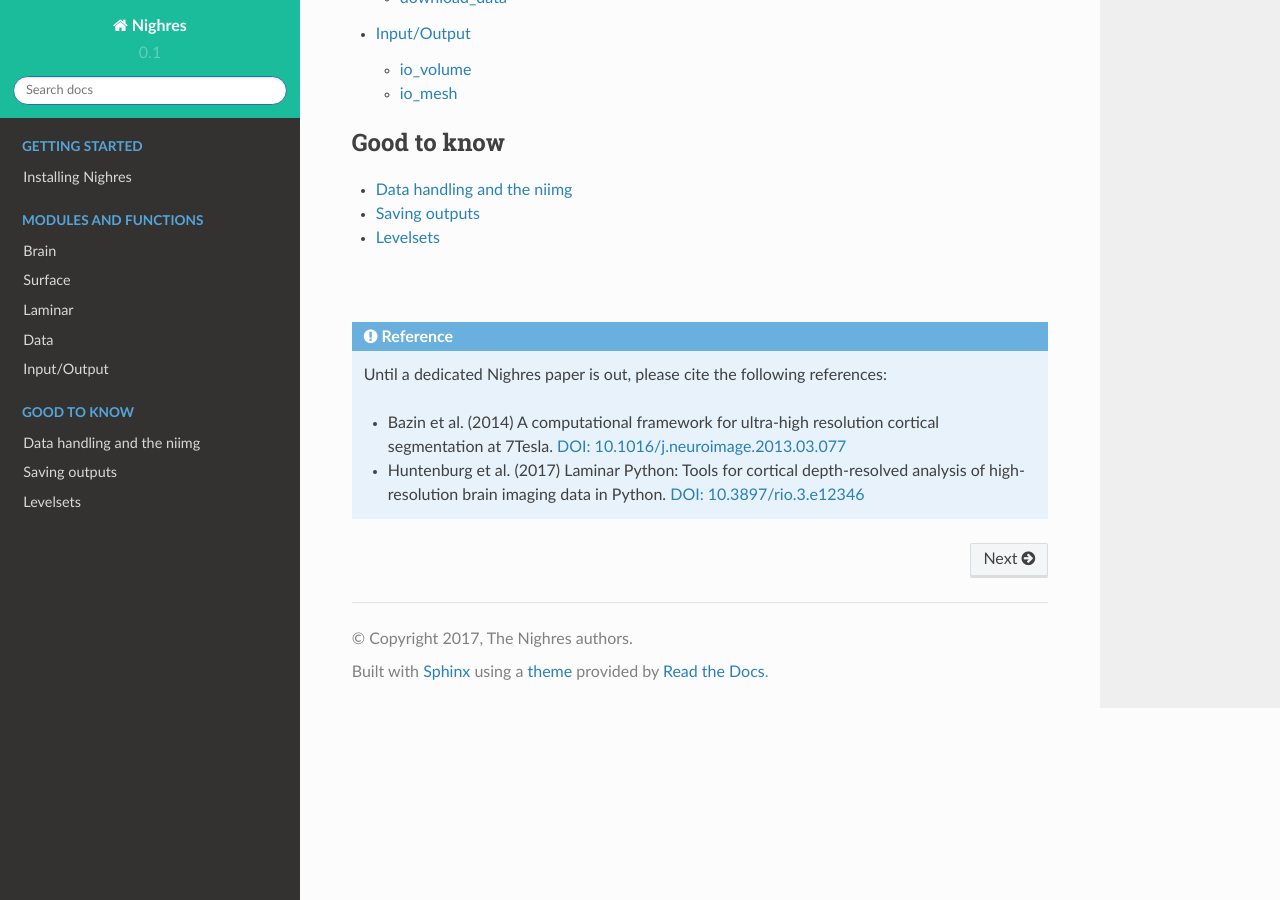
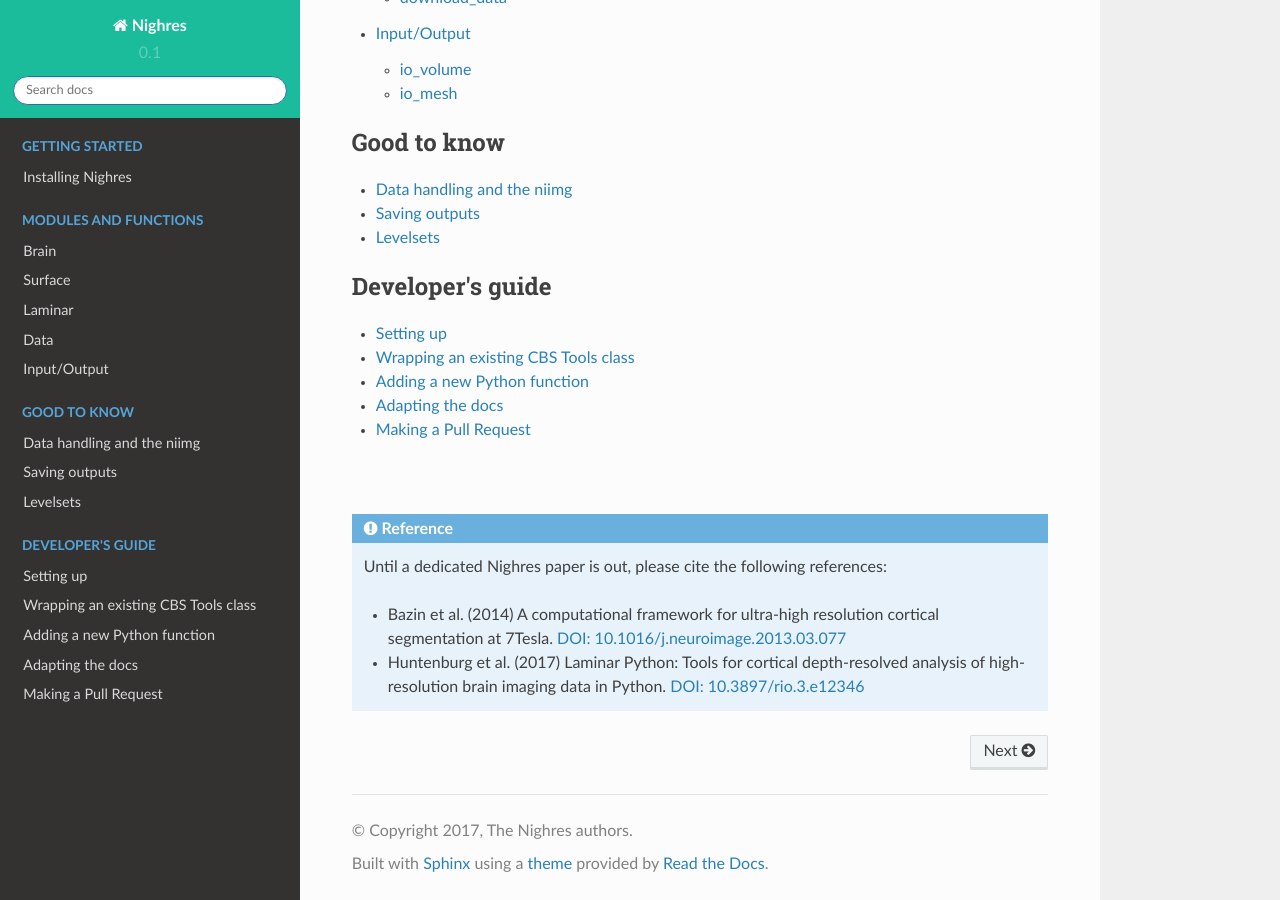
Before and after one commit to nighres/nighres, a Sphinx documentation site: the page built from doc/index.rst, in a window 1280 px wide and 900 px high, scrolled down 883 px. Built offline with Sphinx 7.4.7 and the Read the Docs theme 2.0.0, drawn with Linux system fonts in a browser that asks for light colours; pages that are not in the unit, such as notebooks, are missing from menus.

Commit message:
starting to add developers guide to docs

```diff
--- /dev/null
+++ b/doc/developers/docs.rst
@@ -0,0 +1,6 @@
+.. _adapt-docs:
+
+Adapting the docs
+=================
+
+.. note:: We'd love for you to help us improve this developer's guide! So if you find anything unclear or not covered, don't fear the inception and develop the developer's guide.
--- /dev/null
+++ b/doc/developers/pr.rst
@@ -0,0 +1,4 @@
+.. _make-pr:
+
+Making a Pull Request
+=====================
--- /dev/null
+++ b/doc/developers/python_function.rst
@@ -0,0 +1,4 @@
+.. _python-function:
+
+Adding a new Python function
+=============================
--- /dev/null
+++ b/doc/developers/setup.rst
@@ -0,0 +1,33 @@
+.. _set-up:
+
+Setting up
+==========
+
+**1. Fork and clone the** `Nighres github repository <https://github.com/nighres/nighres>`_
+
+   You can find a good description `here <https://help.github.com/articles/fork-a-repo/>`_. Make sure that you set up your local clone to track both your fork (typically as *origin*) as well as the original Nighres repo (typically as *upstream*).
+|
+
+**2. Make a new branch to work on**
+
+   ``git checkout -b <branch_name>``
+
+   This is important. When you make a pull request later, we will likely ask you to `rebase <https://help.github.com/articles/about-git-rebase/>`_ because the Nighres master might have moved on since you forked it. You need a clean master branch for that.
+
+   Try to pick a descriptive branch name. For example, when you fix a bug in the function load_volume a good name is ``fix/load_volume``. When you write a new interface called laminar_connectivity (that would be cool!) a good name is ``enh/laminar_connectivity``.
+|
+
+**3. Install in editable mode (optional)**
+
+   ``pip install -e <path_to_nighres_directory>``
+
+   This way, when you import Nighres functions in Python, they will always come from the current version of the code in your Nighres directory. This is convenient for testing your code while developing.
+
+   (Alternatively, you can stay inside your Nighres directory and import functions directly from there without installing at all)
+|
+
+**4. Let the coding begin!**
+
+   If you want to work on an existing function, you can most likely just make your changes and then move on to :ref:`adapt-docs` and :ref:`make-pr`.
+
+   If you want to add new functions be sure to check out our intructions on :ref:`wrap-cbstools` or :ref:`python-function`
--- /dev/null
+++ b/doc/developers/wrapping_cbstools.rst
@@ -0,0 +1,4 @@
+.. _wrap-cbstools:
+
+Wrapping an existing CBS Tools class
+====================================
--- a/doc/index.rst
+++ b/doc/index.rst
@@ -54,6 +54,16 @@ tools easier to install, use and extend.
    saving
    levelsets
 
+.. toctree::
+   :maxdepth: 1
+   :caption: Developer's guide
+
+   developers/setup
+   developers/wrapping_cbstools
+   developers/python_function
+   developers/docs
+   developers/pr
+
 |
 
 .. admonition:: Reference
```
